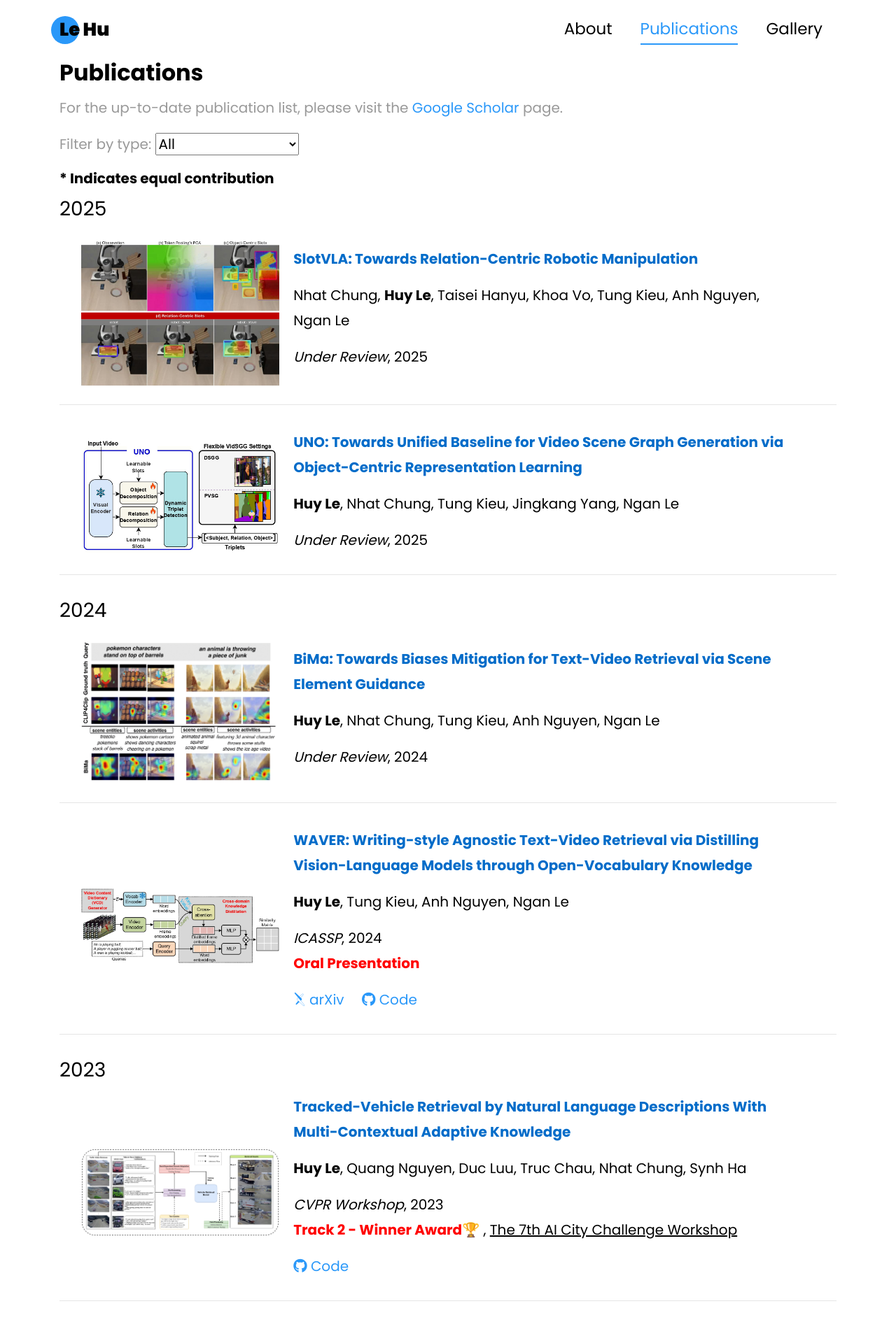
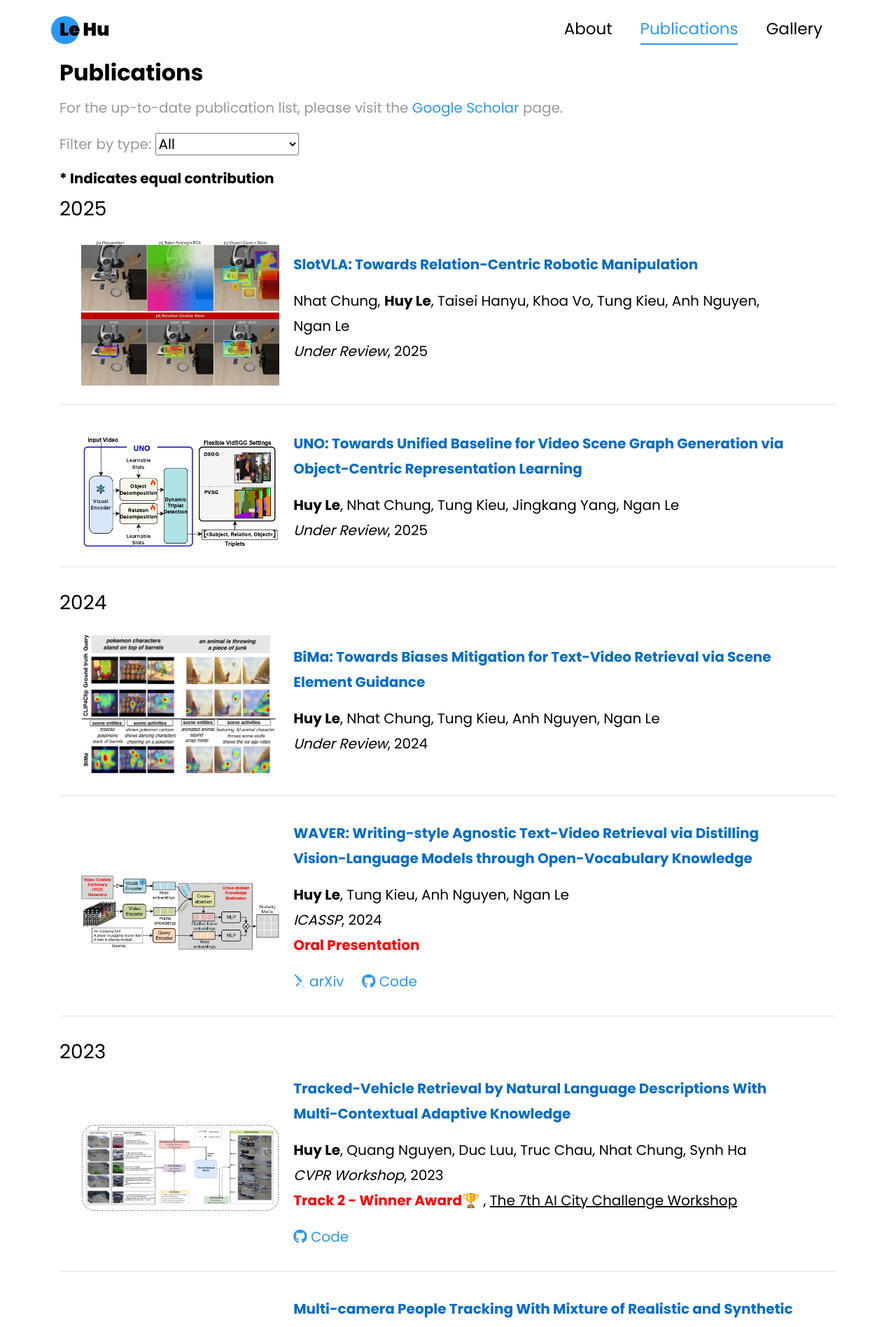
Before and after one commit to lehuy1611/lehuy1611.github.io, a Jekyll site: the page built from publication.html, in a window 1280 px wide. Shown: the top 1897 px of the page at 70% size. Built offline with Jekyll 4.4.1, drawn with Linux system fonts in a browser that asks for light colours; some web fonts are replaced.

Commit message:
update services

```diff
--- a/_includes/archive-single.html
+++ b/_includes/archive-single.html
@@ -111,7 +111,7 @@
                     {% endfor %}
 
                     <!-- Output the final list of authors -->
-                    <p>{{ authors_list }}</p>
+                    <p style="color: black; margin: 0px 0;">{{ authors_list }}</p>
                   </div>
                 {% endif %}
                 <i>{{ post.publication }}</i>, {{ post.year }}<br>
```
